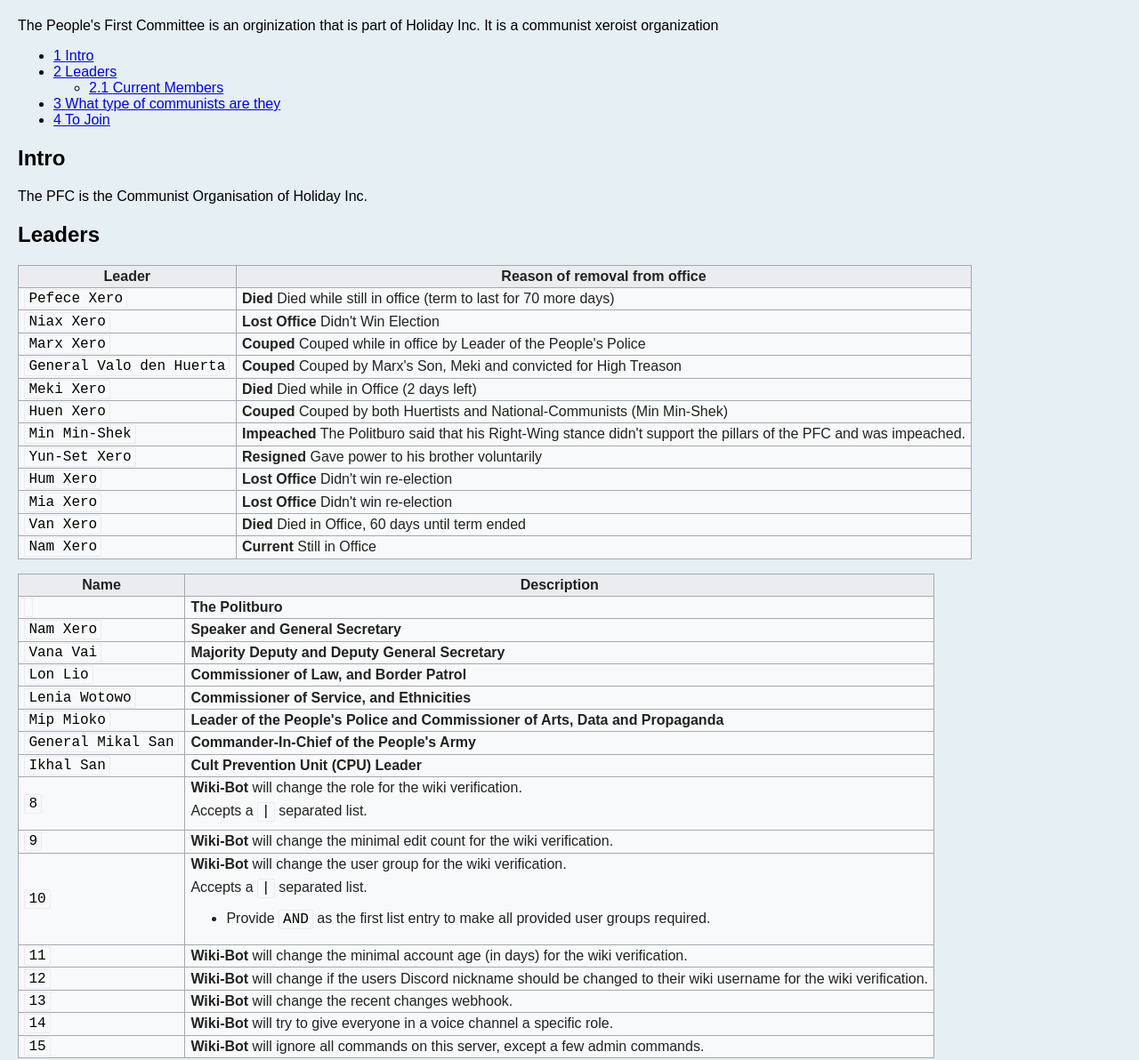
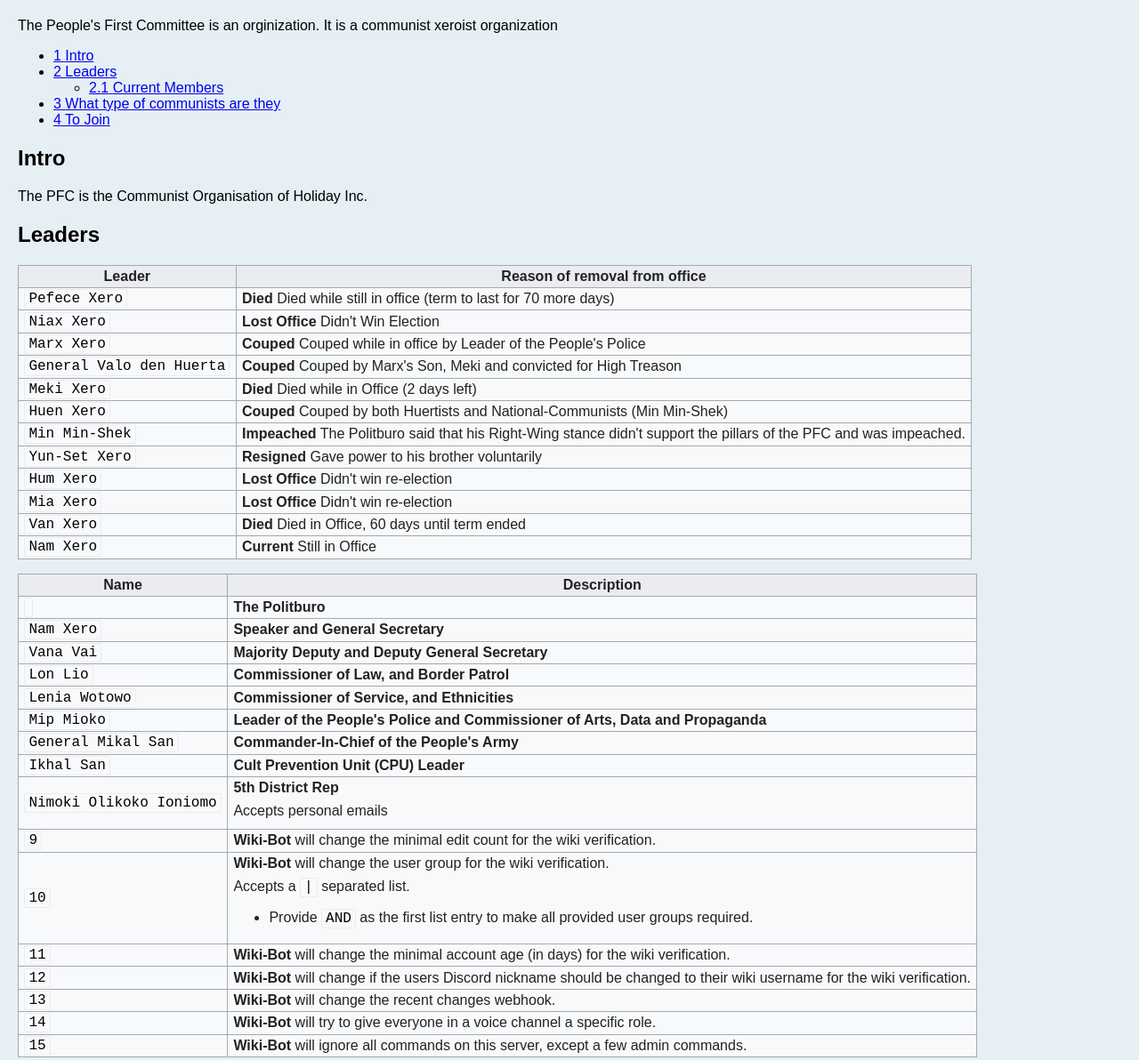
Before and after one commit to AAR2020advik/pfc.com, a plain HTML site: page index.html in a window 1280 px wide. Shown: the top 1192 px of the page at 89% size. Drawn offline with Linux system fonts and the light colour scheme.

Commit message:
Update index.html

```diff
--- a/index.html
+++ b/index.html
@@ -55,7 +55,7 @@
 	</style>
 </head>
 <body>
-  <p>The People's First Committee is an orginization that is part of Holiday Inc. It is a communist xeroist organization  </p>
+  <p>The People's First Committee is an orginization. It is a communist xeroist organization  </p>
 <ul>
 <li class="toclevel-1 tocsection-1"><a href="#Setup"><span class="tocnumber">1</span> <span class="toctext">Intro</span></a></li>
 <li class="toclevel-1 tocsection-2"><a href="#Commands"><span class="tocnumber">2</span> <span class="toctext">Leaders</span></a>
@@ -166,9 +166,9 @@
 
 </td></tr>
 <tr>
-<td><code>8</code></td>
-<td><b>Wiki-Bot</b> will change the role for the wiki verification.
-<p>Accepts a <code>|</code> separated list.
+<td><code>Nimoki Olikoko Ioniomo</code></td>
+<td><b>5th District Rep</b>
+<p>Accepts personal emails
 </p>
 </td></tr>
 <tr>
```
